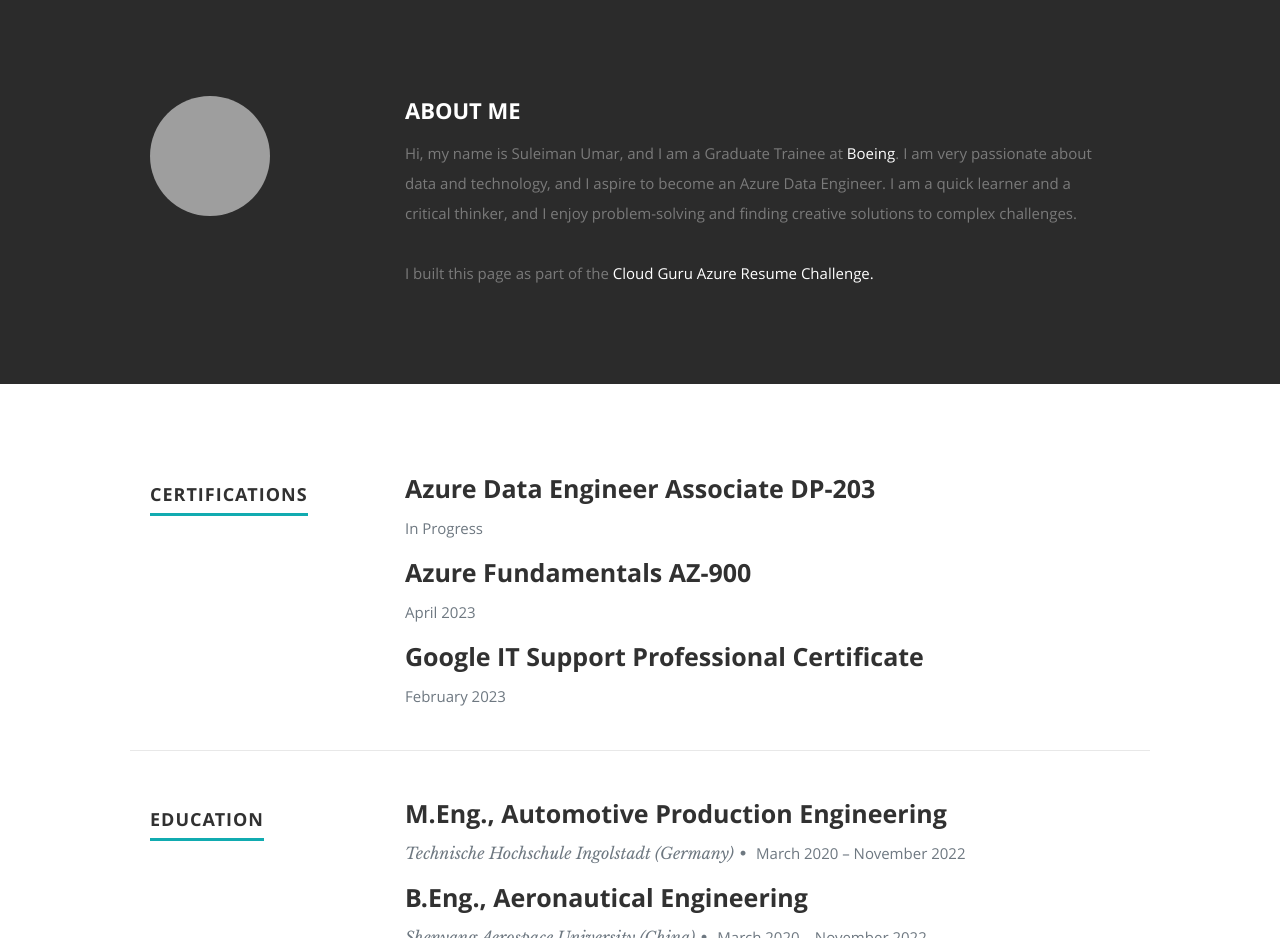
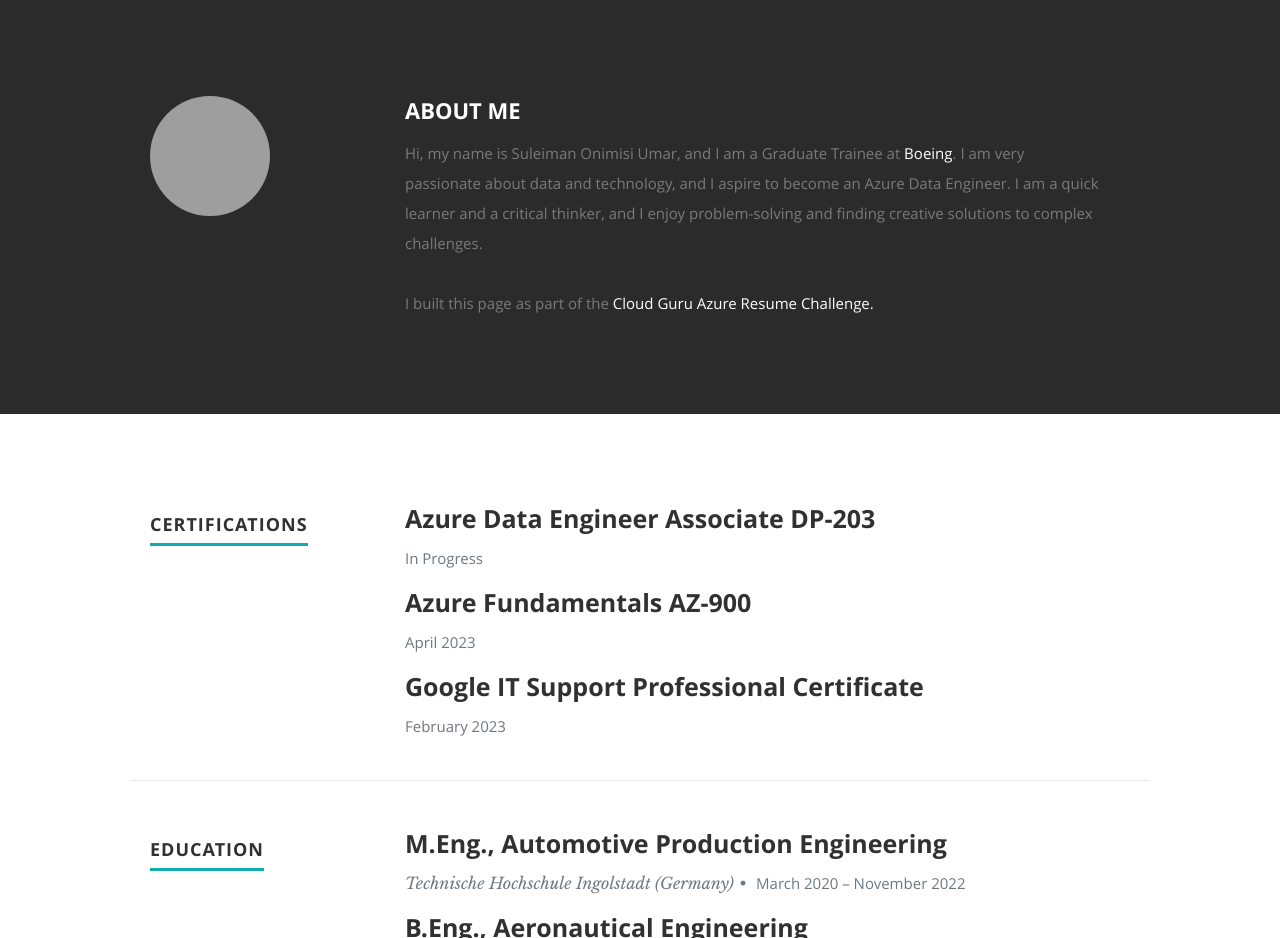
Before and after one commit to SuleimanUmar/azure-resume, a plain HTML site: page frontend/index.html in a window 1280 px wide. Shown: the part 800-1738 px from the top of the page. Drawn offline with nearby package versions, Linux system fonts and the light colour scheme; no server answers; grey boxes are pictures that could not be loaded.

Commit message:
Updates to html

```diff
--- a/frontend/index.html
+++ b/frontend/index.html
@@ -88,7 +88,7 @@
 
             <h2>ABOUT ME</h2>
 
-            <p> Hi, my name is Suleiman Umar, and I am a <span>Graduate Trainee at <a href="https://www.boeing.com/">Boeing</a></span>. I am very passionate about data and technology,
+            <p> Hi, my name is Suleiman Onimisi Umar, and I am a <span>Graduate Trainee at <a href="https://www.boeing.com/">Boeing</a></span>. I am very passionate about data and technology,
                and I aspire to become an Azure Data Engineer. I am a quick learner and a critical thinker, and I enjoy problem-solving and finding creative solutions to complex challenges.
 
          </br>
```
